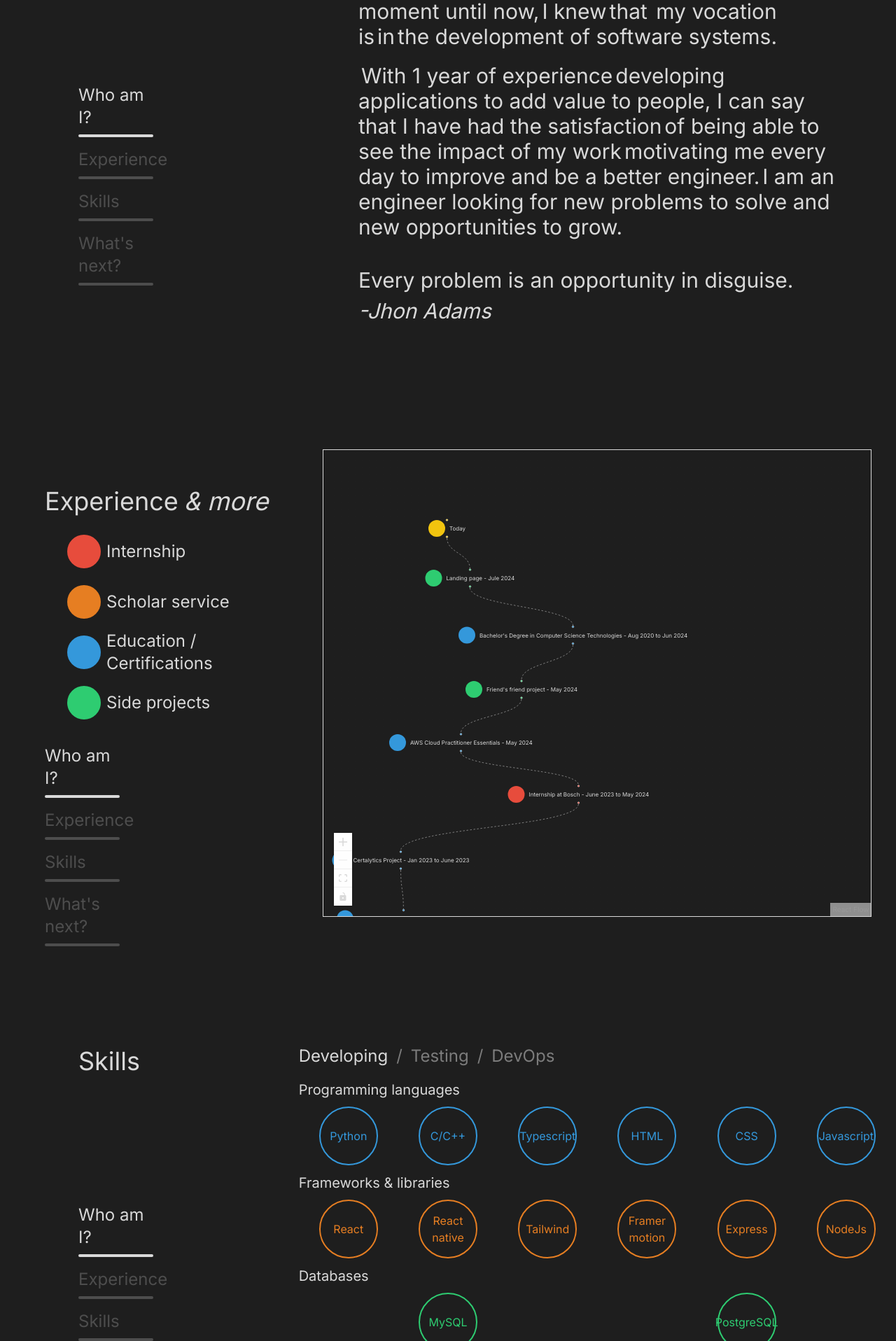
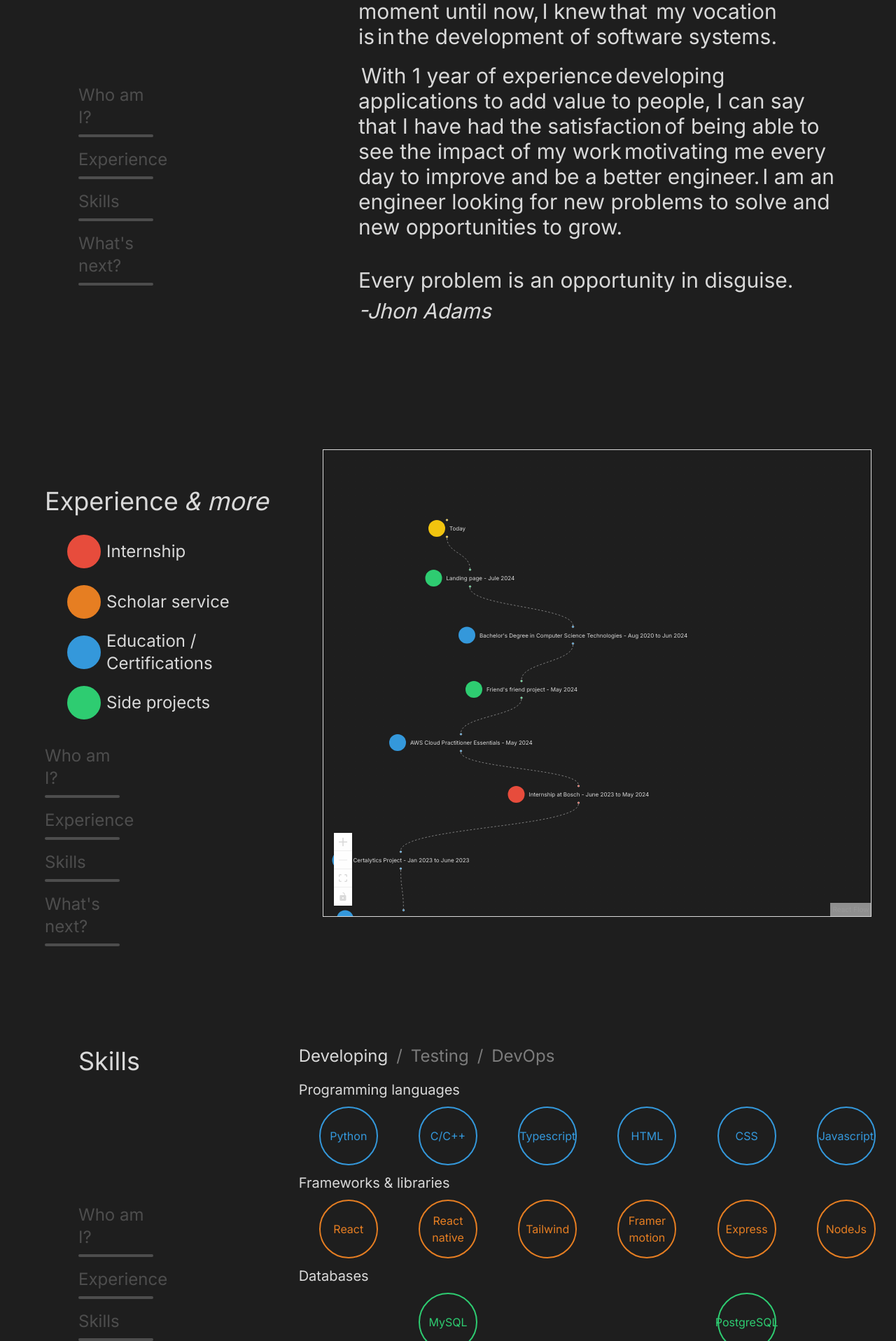
Before and after one commit to Glitch-loop/personal_landing_page, a React (Vite) app: page / in a window 1280 px wide. Shown: the part 1024-2940 px from the top of the page at 70% size. Built offline with nearby package versions, Linux system fonts and the light colour scheme.

Commit message:
Finishing functionality of index

```diff
--- a/src/App.jsx
+++ b/src/App.jsx
@@ -8,10 +8,9 @@ import Skills from './layout/Skills'
 
 
 function App() {
-  const [currentSection, setCurrentSection] = useState(0);
+  const [currentSection, setCurrentSection] = useState("section0");
   return (
     <body className='overflow-x-hidden'>
-
         <Section
           id="section0"
           setCurrentSection={setCurrentSection}
@@ -22,19 +21,26 @@ function App() {
           id="section1"
           setCurrentSection={setCurrentSection}
         >
-          <WhoAmI />
+          <WhoAmI
+            currentSection={currentSection}
+            setCurrentSection={setCurrentSection}
+          />
         </Section>
         <Section
           id="section2"
           setCurrentSection={setCurrentSection}
         >
-          <Experience />
+          <Experience
+            currentSection={currentSection}
+            setCurrentSection={setCurrentSection}/>
         </Section>
         <Section
           id="section3"
           setCurrentSection={setCurrentSection}
           >
-          <Skills />
+          <Skills
+            currentSection={currentSection}
+            setCurrentSection={setCurrentSection}/>
         </Section>
     </body>
   )
--- a/src/components/IndexComponent.jsx
+++ b/src/components/IndexComponent.jsx
@@ -1,9 +1,6 @@
-import { useState } from "react";
-import { Link } from "react-scroll";
 import ItemIndex from "./IndexComponents/ItemIndex";
 
-function IndexComponent() {
-  const [currentSection, setCurrentSection] = useState("section1")
+function IndexComponent({currentSection}) {
   return (
     <div className={`
       flex flex-col w-full items-start justify-start
@@ -12,48 +9,19 @@ function IndexComponent() {
         <ItemIndex
           to_direct={"section1"}
           children={"Who am I?"}
-          state={currentSection}
-          onSelect={setCurrentSection}
-          />
+          state={currentSection}/>
         <ItemIndex
           to_direct={"section2"}
           children={"Experience"}
-          state={currentSection}
-          onSelect={setCurrentSection}/>
+          state={currentSection}/>
         <ItemIndex
           to_direct={"section3"}
           children={"Skills"}
-          state={currentSection}
-          onSelect={setCurrentSection}/>
+          state={currentSection}/>
         <ItemIndex
           to_direct={"section4"}
           children={"What's next?"}
-          state={currentSection}
-          onSelect={setCurrentSection}/>
-        {/* <div className="my-2 md:w-2/6 xl:w-1/4">
-          <Link to="section1" smooth={true} duration={500}>
-            <span>Who am I?</span>
-            <div className="bg-base-color h-1 rounded-full mt-2"></div>
-          </Link>
-        </div> */}
-        {/* <div className="my-2 opacity-25  md:w-2/6 xl:w-1/4">
-          <Link to="section2" smooth={true} duration={500}>
-            <span className="my-2">Experience</span>
-            <div className="bg-base-color w-full h-1 rounded-full mt-2"></div>
-          </Link>
-        </div>
-        <div className="my-2 opacity-25  md:w-2/6 xl:w-1/4">
-          <Link to="section3" smooth={true} duration={500}>
-            <span className="my-2">Skills</span>
-            <div className="bg-base-color w-full h-1 rounded-full mt-2"></div>
-          </Link>
-        </div>
-        <div className="my-2 opacity-25  md:w-2/6 xl:w-1/4">
-          <Link to="section4" smooth={true} duration={500}>
-            <span className="my-2">What&apos;s next?</span>
-            <div className="bg-base-color w-full h-1 rounded-full mt-2"></div>
-          </Link>
-        </div> */}
+          state={currentSection}/>
     </div>
   )
 }
--- a/src/components/IndexComponents/ItemIndex.jsx
+++ b/src/components/IndexComponents/ItemIndex.jsx
@@ -2,14 +2,13 @@ import { Link } from "react-scroll";
 import { motion } from "framer-motion";
 
 function ItemIndex({to_direct, state, children}) {
-  console.log("state: ", state)
   return (
-    <motion.div
+    <motion.button
       whileHover={{scale: 1.1}}
       whileTap={{ scale: 0.9 }}
       className={to_direct === state ?
-        "my-2 md:w-2/6 xl:w-1/4 cursor-pointer" :
-        "my-2 md:w-2/6 xl:w-1/4 cursor-pointer opacity-25"}
+        "my-2 md:w-2/6 xl:w-1/4 cursor-pointer text-left" :
+        "my-2 md:w-2/6 xl:w-1/4 cursor-pointer opacity-25 text-left"}
       >
       <Link
         to={to_direct}
@@ -18,7 +17,7 @@ function ItemIndex({to_direct, state, children}) {
         <span>{children}</span>
         <div className="bg-base-color h-1 rounded-full mt-2"></div>
       </Link>
-    </motion.div>
+    </motion.button>
   )
 }
 
--- a/src/layout/Experience.jsx
+++ b/src/layout/Experience.jsx
@@ -7,7 +7,7 @@ import { generateCoordinates, generateEdges } from "../utils/utilsFunctions"
 import { motion } from "framer-motion"
 import TitleSection from "../components/TitleSection"
 
-function Experience() {
+function Experience({currentSection}) {
   const [selectedExperience, setSelectedExperience] = useState(-1)
   const [nodesExperienceState, setNodesExperienceState] = useState([])
   const [edgesExperienceState, setEdgesExperienceState] = useState([])
@@ -105,7 +105,8 @@ function Experience() {
           ml-10
           md:ml-16
           `}>
-            <IndexComponent />
+            <IndexComponent
+              currentSection={currentSection}/>
         </div>
       </div>
       <div className="w-full h-full flex basis-2/3 justify-center items-center">
--- a/src/layout/Section.jsx
+++ b/src/layout/Section.jsx
@@ -1,7 +1,7 @@
-function Section({id, children}) {
+function Section({id, setCurrentSection, children}) {
   return (
     <div
-      onMouseEnter={() => {console.log(id)}}
+      onMouseEnter={() => {setCurrentSection(id)}}
       id={id}
       className="section w-screen h-screen flex flex-col justify-center items-center">
       {children}
--- a/src/layout/Skills.jsx
+++ b/src/layout/Skills.jsx
@@ -2,7 +2,7 @@ import IndexComponent from "../components/IndexComponent"
 import SkillsContainer from "../components/SkillsContainer"
 import TitleSection from "../components/TitleSection"
 
-function Skill() {
+function Skill({currentSection}) {
   return(
     <div className="w-full h-full flex flex-col md:flex-row justify-center">
       <div className={`
@@ -26,7 +26,8 @@ function Skill() {
           ml-14
           md:ml-28
           `}>
-            <IndexComponent />
+            <IndexComponent
+              currentSection={currentSection}/>
         </div>
         <div className="hidden md:flex basis-1/5"></div>
       </div>
--- a/src/layout/WhoAmI.jsx
+++ b/src/layout/WhoAmI.jsx
@@ -2,7 +2,7 @@ import AboutMessageComponent from "../components/AboutMessageComponent"
 import IndexComponent from "../components/IndexComponent"
 import TitleSection from "../components/TitleSection"
 
-function WhoAmI() {
+function WhoAmI({currentSection}) {
   return(
     <div className="w-full h-full flex flex-col md:flex-row justify-center">
       <div className="w-full h-full flex flex-col basis-1/5 justify-center md:justify-start md:basis-1/3">
@@ -20,7 +20,9 @@ function WhoAmI() {
           ml-14
           md:ml-28
           `}>
-            <IndexComponent />
+            <IndexComponent
+              currentSection={currentSection}
+            />
         </div>
         <div className="hidden md:basis-1/5"></div>
       </div>
```
